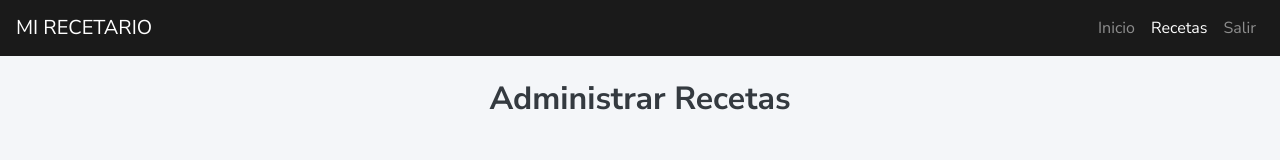
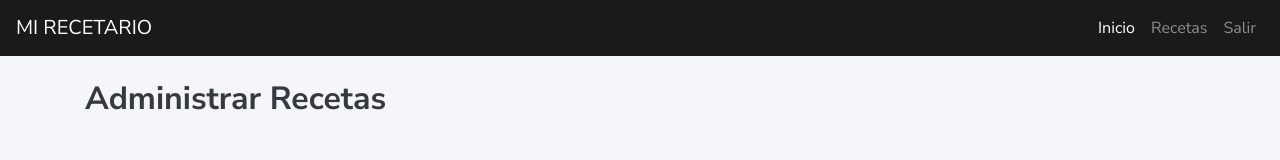
Before and after one commit to Saracaypao/proyecto-sed, a website: page proyectoSed/frontend/recetasAdmin.html in a window 1280 px wide. Drawn offline with nearby package versions, Linux system fonts and the light colour scheme; some packages are replaced by stand-ins of ours; no server answers; a script that the page names is missing.

Commit message:
details recetasAdmin

```diff
--- a/proyectoSed/frontend/recetasAdmin.html
+++ b/proyectoSed/frontend/recetasAdmin.html
@@ -25,19 +25,20 @@
 </head>
     <script src="./js/recetasAdmin.js"></script>
 <body>
-    <nav class="navbar navbar-expand-lg navbar-dark bg-dark">
+    <nav class="navbar navbar-expand-lg navbar-dark">
         <a class="navbar-brand" href="#">Mi Recetario</a>
         <div class="collapse navbar-collapse" id="navbarNav">
             <ul class="navbar-nav ml-auto">
-                <li class="nav-item"><a class="nav-link" href="dashboardAdmin.html">Inicio</a></li>
-                <li class="nav-item"><a class="nav-link active" href="recetasAdmin.html">Recetas</a></li>
+                <li class="nav-item"><a class="nav-link active" href="dashboardAdmin.html">Inicio</a></li>
+                <li class="nav-item"><a class="nav-link" href="recetasAdmin.html">Recetas</a></li>
                 <li class="nav-item"><a class="nav-link" href="landingpage.html">Salir</a></li>
             </ul>
         </div>
     </nav>
 
     <div class="container mt-4">
-        <h2 class="text-center">Administrar Recetas</h2>
+        <!-- Aquí se cambia el 'text-center' a 'text-left' para alinear el texto a la izquierda -->
+        <h2 class="text-left">Administrar Recetas</h2>
 
         <!-- Sección de Recetas -->
         <div class="row mt-4" id="recetas-container">
```
